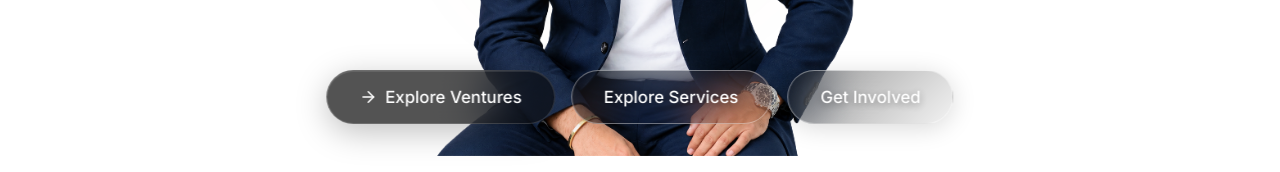
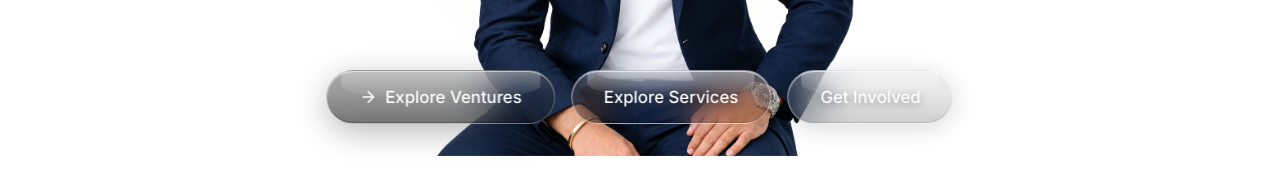
Before and after one commit to sarthwaghela7/pshov, a React (Vite) app: page / in a window 1280 px wide. Shown: the part 628-800 px from the top of the page. Built offline with nearby package versions, Linux system fonts and the light colour scheme; no server answers; the database is empty.

Commit message:
done button

```diff
--- a/src/app/ventures/page.jsx
+++ b/src/app/ventures/page.jsx
@@ -272,7 +272,6 @@ export default function VenturesPage() {
               text="See something that interests you?"
               as="h2"
               animation="words"
-              nowrap
             />
             <motion.p
               className={styles.subheadline}
--- a/src/app/ventures/page.module.css
+++ b/src/app/ventures/page.module.css
@@ -429,12 +429,45 @@
     font-size: var(--text-base);
   }
 
+  .toggle {
+    flex-direction: column;
+    border-radius: var(--radius-lg);
+    background: transparent;
+    border: none;
+    gap: var(--space-2);
+  }
+
+  .toggleBtn {
+    width: 100%;
+    padding: var(--space-3);
+    background: var(--color-bg-secondary);
+    border: 1px solid rgba(0, 0, 0, 0.08);
+    border-radius: var(--radius-md);
+  }
+
+  .toggleBtn.active {
+    background: var(--color-accent);
+    border-color: var(--color-accent);
+  }
+
+  .togglePill {
+    display: none;
+  }
+
+  .sectionHeader {
+    margin-bottom: var(--space-8);
+  }
+
   .cardContent {
     padding: var(--space-6) var(--space-5);
   }
 
   .cardTitle {
     font-size: var(--text-xl);
+  }
+
+  .cardDescription {
+    margin-bottom: var(--space-6);
   }
 
   .imagePlaceholder {
--- a/src/components/ui/AnimatedText.jsx
+++ b/src/components/ui/AnimatedText.jsx
@@ -28,7 +28,7 @@ export default function AnimatedText({
 
   return (
     <Tag
-      className={`${className} ${gradient ? 'gradient-text' : ''}`}
+      className={`${className} ${gradient ? 'gradient-text' : ''} ${nowrap ? 'animated-text-nowrap' : ''}`}
       style={{ display: 'flex', flexWrap: nowrap ? 'nowrap' : 'wrap', justifyContent: centered ? 'center' : 'flex-start', gap: animation === 'letters' ? 0 : '0.3em', whiteSpace: nowrap ? 'nowrap' : 'normal' }}
       ref={ref}
     >
--- a/src/components/ui/Button.module.css
+++ b/src/components/ui/Button.module.css
@@ -12,7 +12,7 @@
   cursor: pointer;
   overflow: hidden;
   isolation: isolate;
-  transition: border-color 200ms ease-out, box-shadow 200ms ease-out, color 200ms ease-out;
+  transition: border-color 200ms ease-out, box-shadow 200ms ease-out, color 200ms ease-out, background 200ms ease-out;
   text-decoration: none;
   white-space: nowrap;
 }
@@ -70,33 +70,85 @@
   background: var(--color-accent-subtle);
 }
 
+/* ---- Liquid Glass ----
+   A refractive, layered glass look (à la iOS "Liquid Glass"):
+   a soft tinted body, a bright specular highlight arc across the
+   top, and a thin dark inner edge at the bottom for depth. */
 .glass {
-  background: rgba(10, 10, 10, 0.7);
-  backdrop-filter: blur(24px) saturate(180%);
-  -webkit-backdrop-filter: blur(24px) saturate(180%);
+  position: relative;
+  background:
+    linear-gradient(180deg, rgba(255, 255, 255, 0.16) 0%, rgba(255, 255, 255, 0.04) 42%, rgba(0, 0, 0, 0.22) 100%),
+    rgba(20, 20, 20, 0.45);
+  backdrop-filter: blur(20px) saturate(180%);
+  -webkit-backdrop-filter: blur(20px) saturate(180%);
   color: #ffffff;
-  border: 1px solid rgba(255, 255, 255, 0.15);
-  box-shadow: 0 8px 32px rgba(0, 0, 0, 0.25), inset 0 1px 0 rgba(255, 255, 255, 0.1);
+  border: 1px solid rgba(255, 255, 255, 0.28);
+  box-shadow:
+    0 8px 32px rgba(0, 0, 0, 0.28),
+    inset 0 1px 0 rgba(255, 255, 255, 0.5),
+    inset 0 -1px 1px rgba(0, 0, 0, 0.25),
+    inset 0 0 24px rgba(255, 255, 255, 0.04);
+}
+
+.glass::before {
+  content: '';
+  position: absolute;
+  z-index: 0;
+  top: 0;
+  left: 6%;
+  right: 6%;
+  height: 55%;
+  background: linear-gradient(180deg, rgba(255, 255, 255, 0.55) 0%, rgba(255, 255, 255, 0) 100%);
+  opacity: 0.55;
+  border-radius: 0 0 100% 100% / 0 0 100% 100%;
+  pointer-events: none;
 }
 
 .glass:hover {
-  border-color: rgba(255, 255, 255, 0.3);
-  box-shadow: 0 12px 40px rgba(0, 0, 0, 0.35), inset 0 1px 0 rgba(255, 255, 255, 0.2);
+  border-color: rgba(255, 255, 255, 0.45);
+  box-shadow:
+    0 12px 40px rgba(0, 0, 0, 0.36),
+    inset 0 1px 0 rgba(255, 255, 255, 0.65),
+    inset 0 -1px 1px rgba(0, 0, 0, 0.3),
+    inset 0 0 28px rgba(255, 255, 255, 0.06);
 }
 
 .glassOutline {
-  background: linear-gradient(135deg, rgba(0, 0, 0, 0.4), rgba(0, 0, 0, 0.05));
-  backdrop-filter: blur(24px) saturate(180%);
-  -webkit-backdrop-filter: blur(24px) saturate(180%);
+  position: relative;
+  background:
+    linear-gradient(180deg, rgba(255, 255, 255, 0.24) 0%, rgba(255, 255, 255, 0.05) 45%, rgba(0, 0, 0, 0.1) 100%),
+    rgba(10, 10, 10, 0.1);
+  backdrop-filter: blur(20px) saturate(180%);
+  -webkit-backdrop-filter: blur(20px) saturate(180%);
   color: #ffffff;
-  border: 1px solid rgba(255, 255, 255, 0.4);
-  box-shadow: 0 4px 24px rgba(0, 0, 0, 0.15);
+  border: 1px solid rgba(255, 255, 255, 0.5);
+  box-shadow:
+    0 4px 24px rgba(0, 0, 0, 0.15),
+    inset 0 1px 0 rgba(255, 255, 255, 0.6),
+    inset 0 -1px 1px rgba(0, 0, 0, 0.12);
   text-shadow: 0 2px 8px rgba(0, 0, 0, 0.4); /* Ensures text readability over any light photo */
 }
 
+.glassOutline::before {
+  content: '';
+  position: absolute;
+  z-index: 0;
+  top: 0;
+  left: 8%;
+  right: 8%;
+  height: 50%;
+  background: linear-gradient(180deg, rgba(255, 255, 255, 0.6) 0%, rgba(255, 255, 255, 0) 100%);
+  opacity: 0.6;
+  border-radius: 0 0 100% 100% / 0 0 100% 100%;
+  pointer-events: none;
+}
+
 .glassOutline:hover {
-  border-color: rgba(255, 255, 255, 0.8);
-  box-shadow: 0 8px 32px rgba(0, 0, 0, 0.25);
+  border-color: rgba(255, 255, 255, 0.85);
+  box-shadow:
+    0 8px 32px rgba(0, 0, 0, 0.25),
+    inset 0 1px 0 rgba(255, 255, 255, 0.75),
+    inset 0 -1px 1px rgba(0, 0, 0, 0.15);
 }
 
 /* Modifiers */
--- a/src/styles/globals.css
+++ b/src/styles/globals.css
@@ -284,3 +284,11 @@ textarea {
     padding-bottom: clamp(2rem, 1.5rem + 4vw, 3rem);
   }
 }
+
+/* Prevent long nowrap headings from forcing horizontal page overflow on mobile */
+@media (max-width: 640px) {
+  .animated-text-nowrap {
+    flex-wrap: wrap !important;
+    white-space: normal !important;
+  }
+}
```
